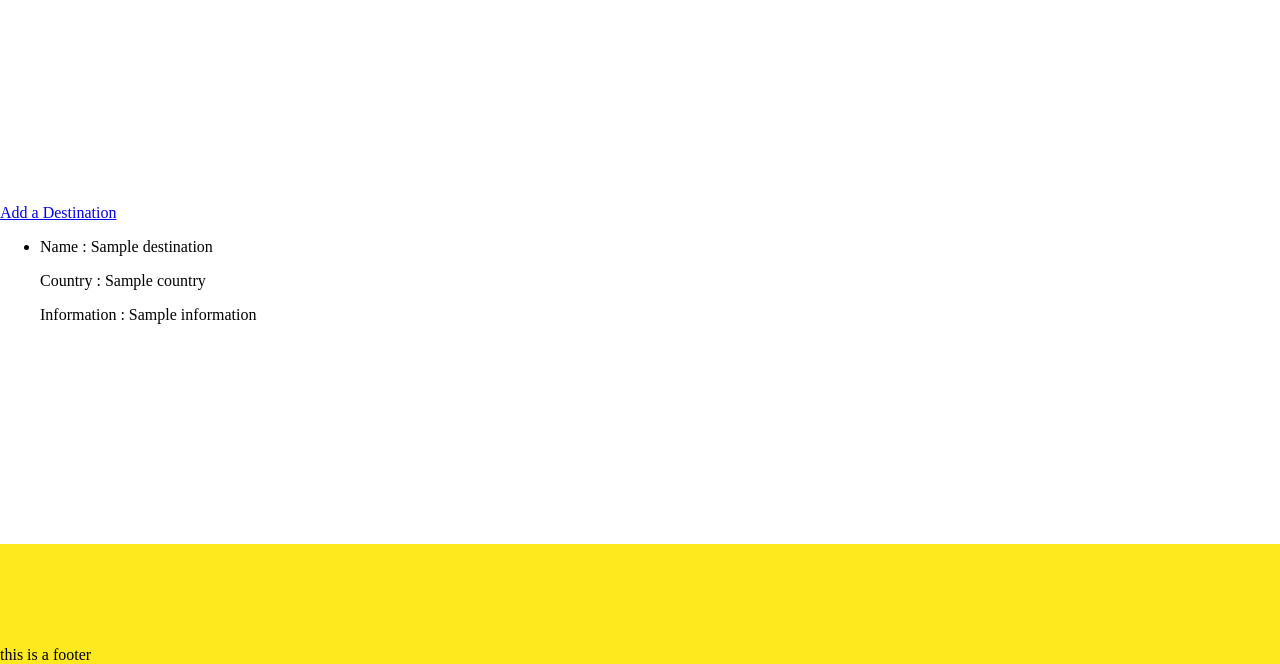
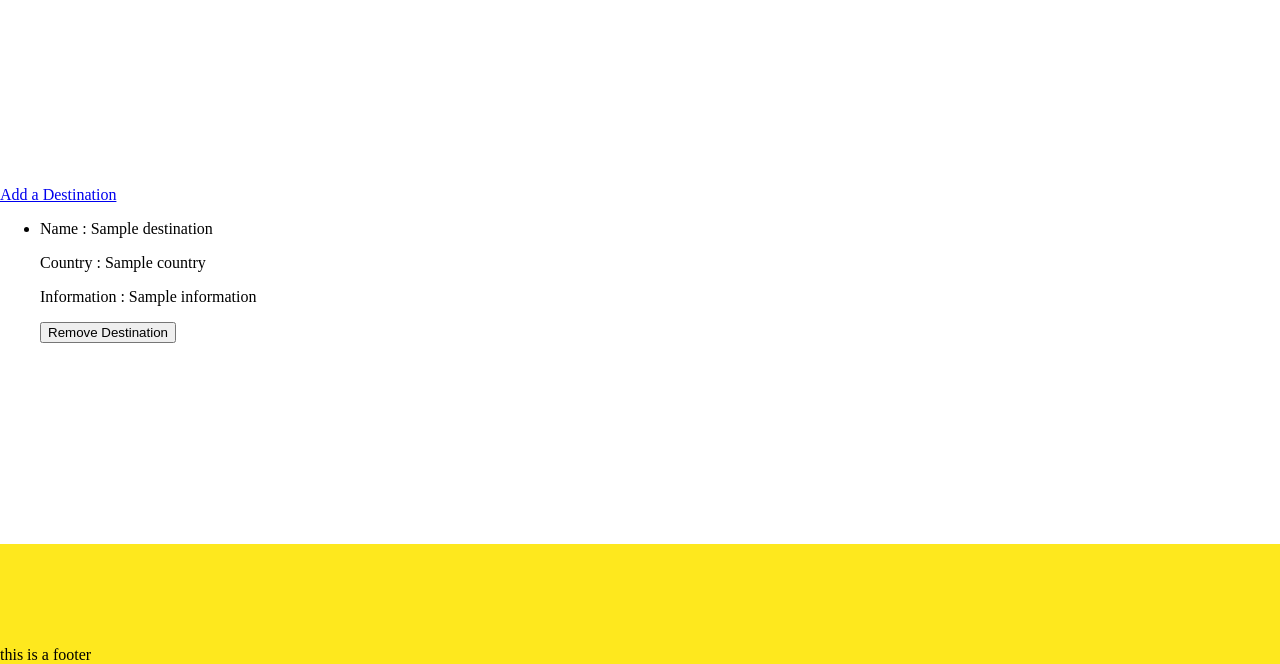
Before and after one commit to MU-RR-4Y/Travel-Wishlist---Python-Web-App-Project, a Flask app: page /destinations in a window 1280 px wide. Shown: the part 136-800 px from the top of the page. Run offline with Flask 2, Linux system fonts and the light colour scheme; a database or web service that is not in the repository returns one stand-in record (values such as "Sample title"); some libraries are stand-ins or nearby versions.

Commit message:
added functionality to remove dstinations

```diff
--- a/controllers/destination_controller.py
+++ b/controllers/destination_controller.py
@@ -46,10 +46,6 @@
     destination = Destination(name,country,information)
     destination_repo.save(destination)
     return redirect('/destinations')
-    return
-
-
-
 
 
 # Add a destination from a country page
@@ -65,4 +61,16 @@
 # SHOW ('/id') GET
 # EDIT ('/id/edit') GET
 # UPDATE ('/id') POST
+
 # DELETE ('/id/delete') POST
+#Delete from destination page
+@destinations_blueprint.route('/destination/<id>/delete', methods=['POST'])
+def delete_destination(id):
+    destination_repo.delete(id)
+    return redirect ('/destinations')
+
+#delete from country page
+@destinations_blueprint.route('/destination/<id>/delete/country', methods=['POST'])
+def delete_destination_from_country(id):
+    destination_repo.delete(id)
+    return redirect('/countries')
--- a/templates/destinations/index.html
+++ b/templates/destinations/index.html
@@ -8,6 +8,9 @@
                 <p>Name : {{destination.name}}</p>
                 <p>Country : {{destination.country.name}}</p>
                 <p>Information : {{destination.information}}</p>
+                <form action="/destination/{{destination.id}}/delete" method="post">
+                        <button type="submit">Remove Destination</button>
+                </form>
 
             </li>
 
```
Also changed, not shown: templates/countries/show.html (+8 -1 lines).
